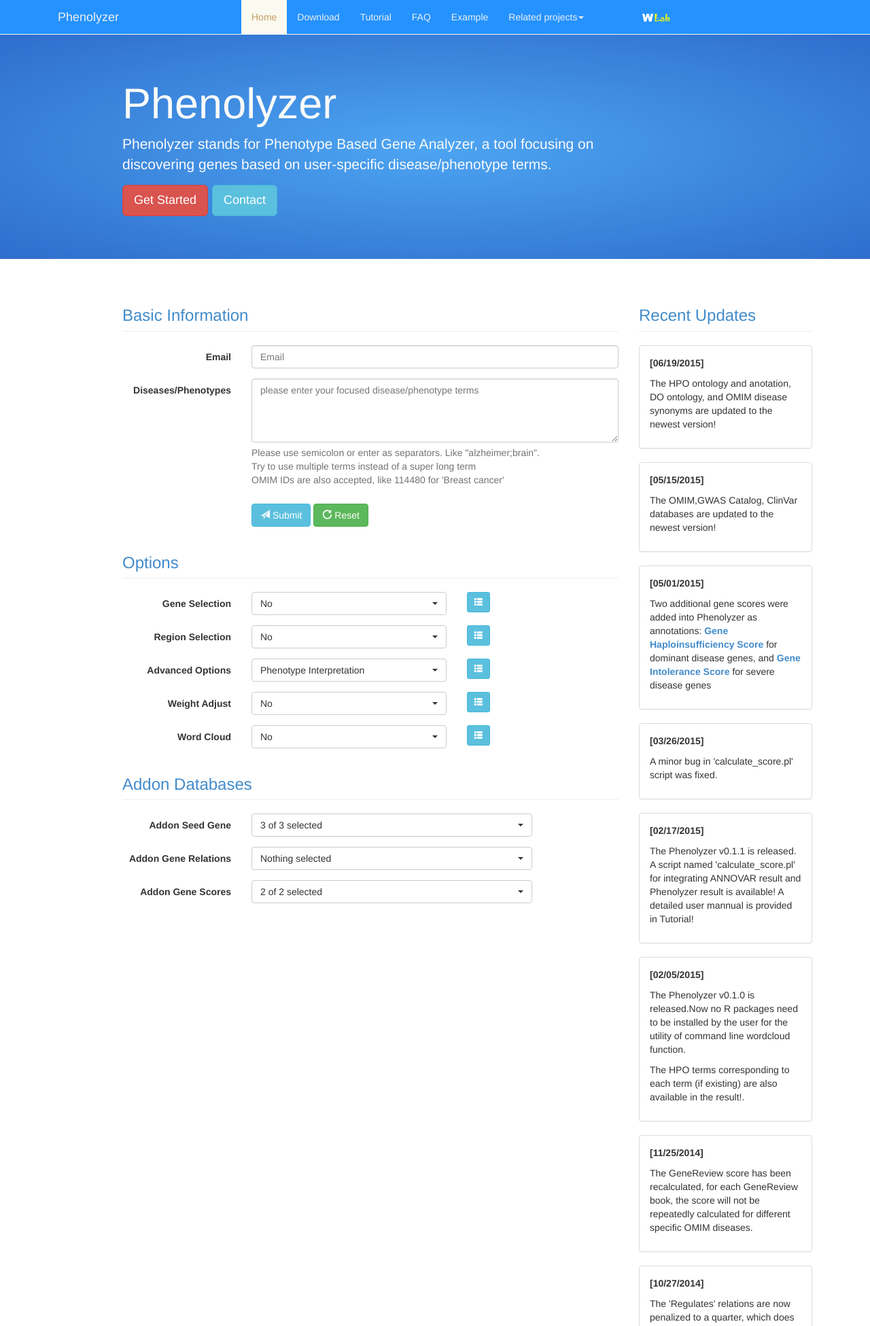
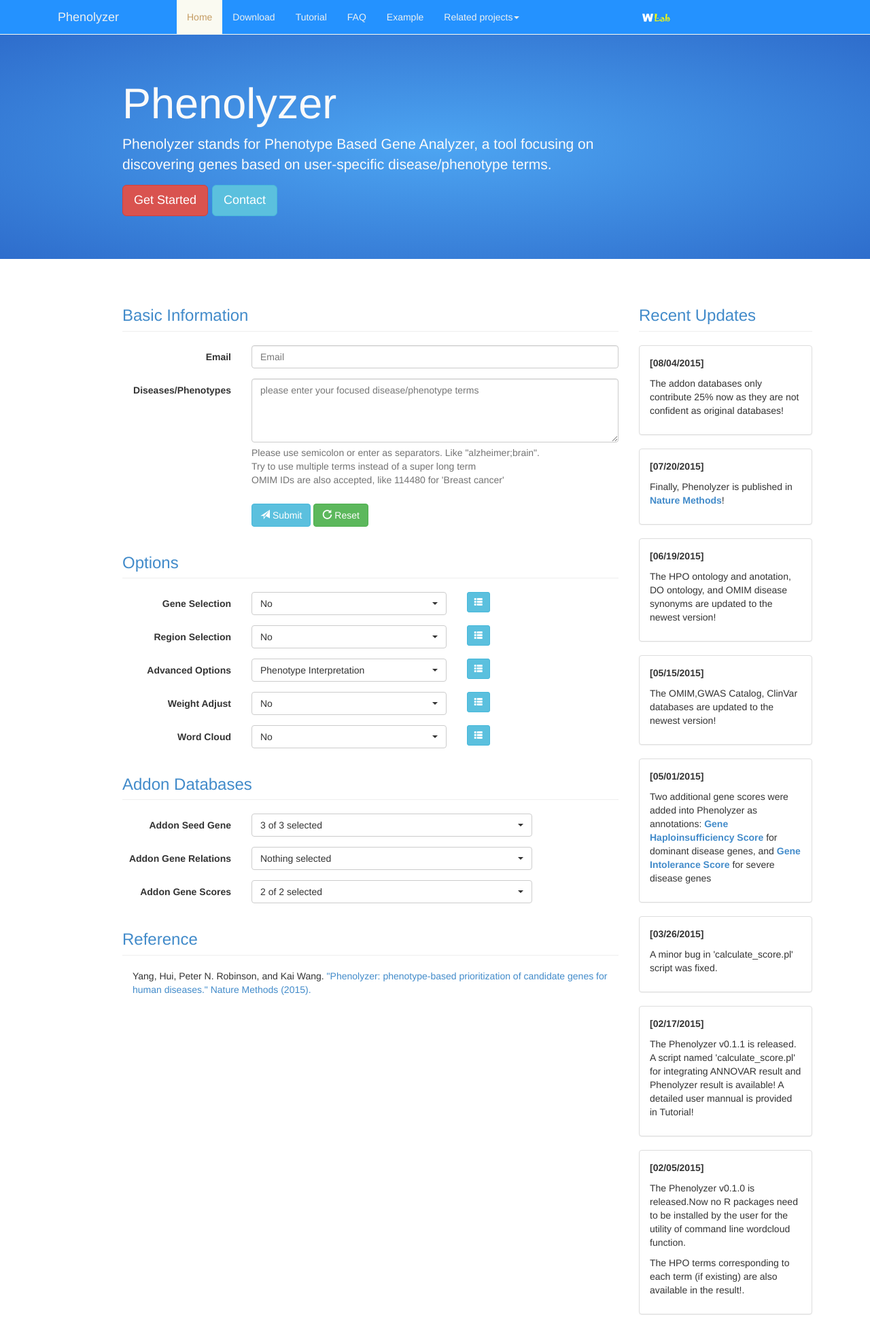
Before and after one commit to stormliucong/MANGA-server, a PHP site: page / in a window 1280 px wide. Shown: the top 1951 px of the page at 68% size. Run offline with PHP 8.4, Linux system fonts and the light colour scheme; some libraries are stand-ins or nearby versions.

Commit message:
20150806

```diff
--- a/html/FAQ.php
+++ b/html/FAQ.php
@@ -26,7 +26,7 @@
 	<body>
 	 <div class="navbar navbar-default navbar-fixed-top" role="navigation">
       <div class="container">
-        <div class="navbar-header col-md-3">
+        <div class="navbar-header col-md-2">
           <button type="button" class="navbar-toggle" data-toggle="collapse" data-target=".navbar-collapse">
             <span class="sr-only">Toggle navigation</span>
             <span class="icon-bar"></span>
--- a/html/download.php
+++ b/html/download.php
@@ -27,7 +27,7 @@
 	<body>
 	 <div class="navbar navbar-default navbar-fixed-top" role="navigation">
       <div class="container">
-        <div class="navbar-header col-md-3">
+        <div class="navbar-header col-md-2">
           <button type="button" class="navbar-toggle" data-toggle="collapse" data-target=".navbar-collapse">
             <span class="sr-only">Toggle navigation</span>
             <span class="icon-bar"></span>
--- a/html/example.php
+++ b/html/example.php
@@ -26,7 +26,7 @@
 	<body>
 	 <div class="navbar navbar-default navbar-fixed-top" role="navigation">
       <div class="container">
-        <div class="navbar-header col-md-3">
+        <div class="navbar-header col-md-2">
           <button type="button" class="navbar-toggle" data-toggle="collapse" data-target=".navbar-collapse">
             <span class="sr-only">Toggle navigation</span>
             <span class="icon-bar"></span>
--- a/html/index.php
+++ b/html/index.php
@@ -37,7 +37,7 @@
 	<body>
 	 <div class="navbar navbar-default navbar-fixed-top" role="navigation">
       <div class="container">
-        <div class="navbar-header col-md-3">
+        <div class="navbar-header col-md-2">
           <button type="button" class="navbar-toggle" data-toggle="collapse" data-target=".navbar-collapse">
             <span class="sr-only">Toggle navigation</span>
             <span class="icon-bar"></span>
@@ -358,8 +358,16 @@ Assistant Professor, Psychiatry and Preventive Medicine; Member, Zilkha Neurogen
 	  </select>
     </div>
 	</div>
+
+
+
 	<!-- End of Addon -->
-
+	   <h3 class="page-header text-primary">Reference</h3>
+	   <div class = "col-md-12">
+	     <p>Yang, Hui, Peter N. Robinson, and Kai Wang.
+	     <a href="http://www.nature.com/nmeth/journal/vaop/ncurrent/full/nmeth.3484.html">"Phenolyzer: phenotype-based prioritization of candidate genes for human diseases." Nature Methods (2015).
+	     </a></p>
+	   </div>
 
 
                  <input type="hidden" value="<?php echo $_SERVER['REMOTE_ADDR']; ?>" name="ip" />
@@ -369,6 +377,17 @@ Assistant Professor, Psychiatry and Preventive Medicine; Member, Zilkha Neurogen
 	 </div>
 	  <div class="wannovar-news col-md-3 " id="news">
 	   <h3 class="page-header text-primary"> Recent Updates</h3>
+	   <div class="panel panel-default">
+        <div class="panel-body">
+             <p><strong>[08/04/2015]</strong></p>
+             <p> The addon databases only contribute 25% now as they are not confident as original databases!</p>         </div></div>
+
+	    <div class="panel panel-default">
+	    <div class="panel-body">
+    		 <p><strong>[07/20/2015]</strong></p>
+    		 <p> Finally, Phenolyzer is published in <a href="http://www.nature.com/nmeth/journal/vaop/ncurrent/full/nmeth.3484.html"><b>Nature Methods</b></a>!
+    		 </p>         </div></div>
+
 	   	   	     <div class="panel panel-default">
 	    <div class="panel-body">
     		 <p><strong>[06/19/2015]</strong></p>
--- a/html/js/barplot.js
+++ b/html/js/barplot.js
@@ -107,7 +107,7 @@ var BARPLOT = function (MAX){
 		  .style("stroke", "#000")
 		  .style("stroke-width","0");
 		//-------------------------- HI score ---------------------------
-		  var annotationStart = barLabelPadding+ gridChartOffset+barLabelWidth + maxBarWidth;
+		  var annotationStart = barLabelPadding+ gridChartOffset+barLabelWidth + maxBarWidth + 20;
 		  HI_score_width = 60;
 		  annotationStart += 3;
 		  var annotationContainer = {};
--- a/html/template.php
+++ b/html/template.php
@@ -27,7 +27,7 @@
 	<body>
 	 <div class="navbar navbar-default navbar-fixed-top" role="navigation">
       <div class="container">
-        <div class="navbar-header col-md-3">
+        <div class="navbar-header col-md-2">
           <button type="button" class="navbar-toggle" data-toggle="collapse" data-target=".navbar-collapse">
             <span class="sr-only">Toggle navigation</span>
             <span class="icon-bar"></span>
--- a/html/template_new.html
+++ b/html/template_new.html
@@ -50,7 +50,7 @@
       <div class="weaker">
 	 <div class="navbar navbar-default navbar-fixed-top" role="navigation">
       <div class="container">
-        <div class="navbar-header col-md-3">
+        <div class="navbar-header col-md-2">
           <button type="button" class="navbar-toggle" data-toggle="collapse" data-target=".navbar-collapse">
             <span class="sr-only">Toggle navigation</span>
             <span class="icon-bar"></span>
--- a/html/tutorial.php
+++ b/html/tutorial.php
@@ -26,7 +26,7 @@
 	<body>
 	 <div class="navbar navbar-default navbar-fixed-top" role="navigation">
       <div class="container">
-        <div class="navbar-header col-md-3">
+        <div class="navbar-header col-md-2">
           <button type="button" class="navbar-toggle" data-toggle="collapse" data-target=".navbar-collapse">
             <span class="sr-only">Toggle navigation</span>
             <span class="icon-bar"></span>
```
Also changed, not shown: html/images/DNA.jpg (deleted), 8 other files.
